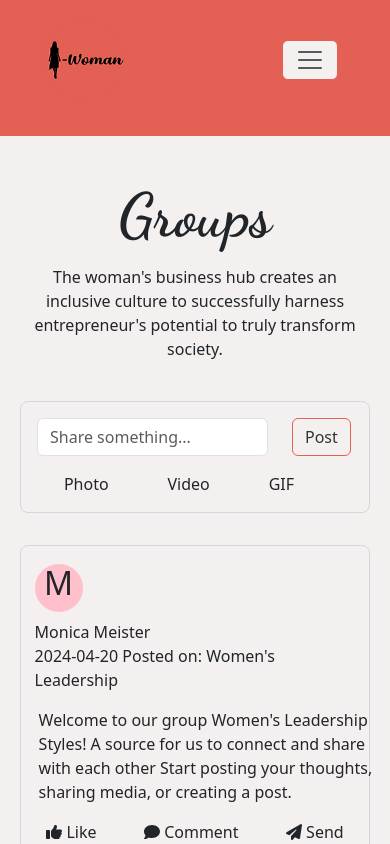
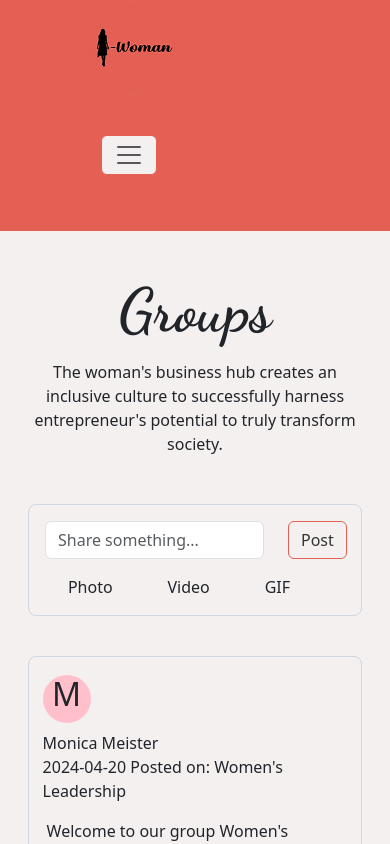
Before and after one commit to jennysiu/i-woman, a React (Vite) app: page /groups in a window 390 px wide. Shown: the top 844 px of the page. Built offline with nearby package versions, Linux system fonts and the light colour scheme.

Commit message:
responsive for medium screens

```diff
--- a/src/components/customNavbar/customNavbar.css
+++ b/src/components/customNavbar/customNavbar.css
@@ -58,8 +58,10 @@
   .container {
     padding-bottom: 1em;
   }
+}
 
-  .switch-group .switch, .switch-on, .switch-off {
-    height: 3em;
+@media (max-width: 900px) {
+  .container {
+    padding-bottom: 1em;
   }
 }
--- a/src/index.css
+++ b/src/index.css
@@ -343,10 +343,24 @@ margin: 2em;
 }
 
 /* medium screens */
-@media (min-width: 900px) {
+@media (max-width: 900px) {
+  section {
+    padding: 1em;
+  }
+
+  /* group page */
   .container {
     width: 75%;
   }
+
+  .feed {
+    padding: 0.1em;
+  }
+  .feed-header {
+    display: flex;
+    flex-direction: column;
+  }
+
 }
 
 @media (min-width: 1200px) {
--- a/src/pages/Groups.jsx
+++ b/src/pages/Groups.jsx
@@ -54,7 +54,7 @@ const Groups = () => {
 
         <div className="container-fluid">
           <div className="row">
-            <div className="col-12 col-md-8 col-lg-8 col-xl-8">
+            <div className="col-12 col-md-12 col-lg-8 col-xl-8">
               <section className="share-something-section">
                 <div className="share-something">
                   <div className="row">
@@ -145,7 +145,7 @@ const Groups = () => {
               </div>
             </div>
 
-            <div className="col-12 col-md-4 col-lg-4 col-xl-4">
+            <div className="col-12 col-md-12 col-lg-4 col-xl-4">
               <section id="my-groups-section">
                 <div className="my-groups">
                   <div className="search-group-outline">
```
